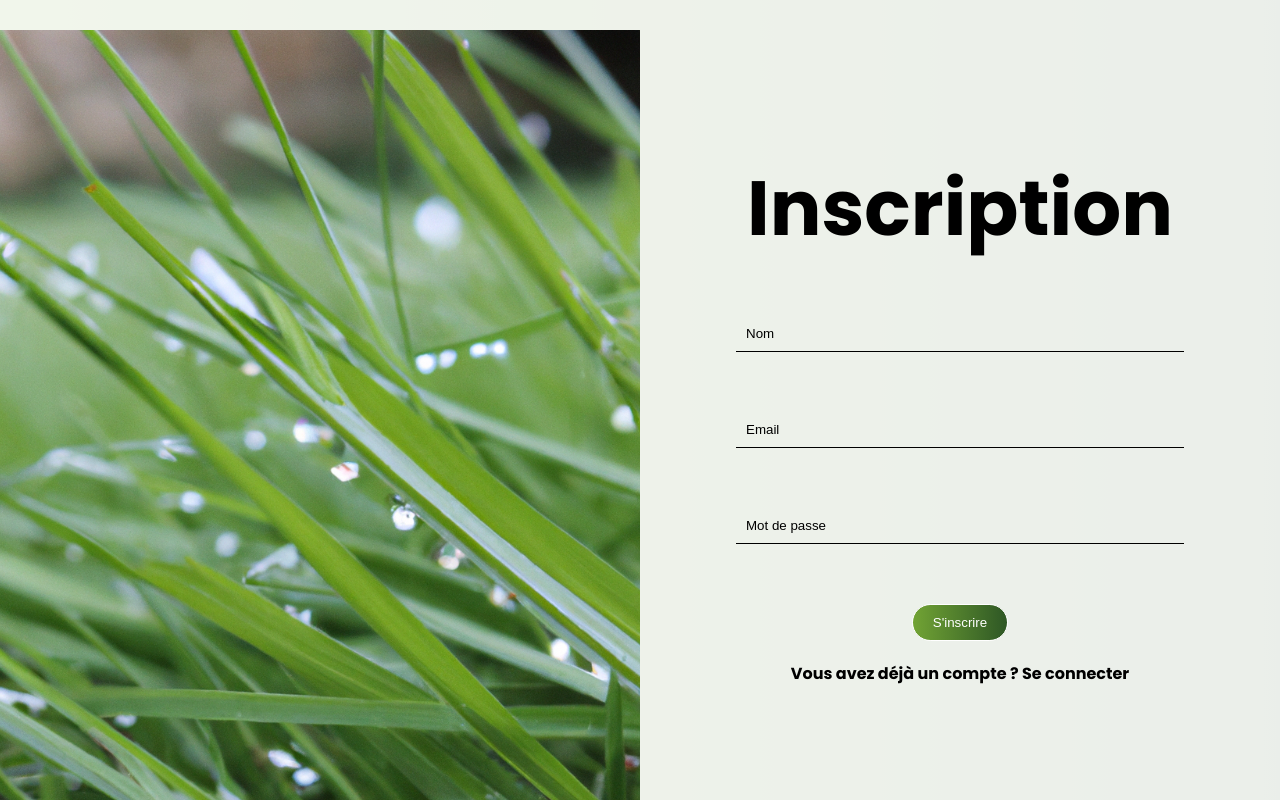
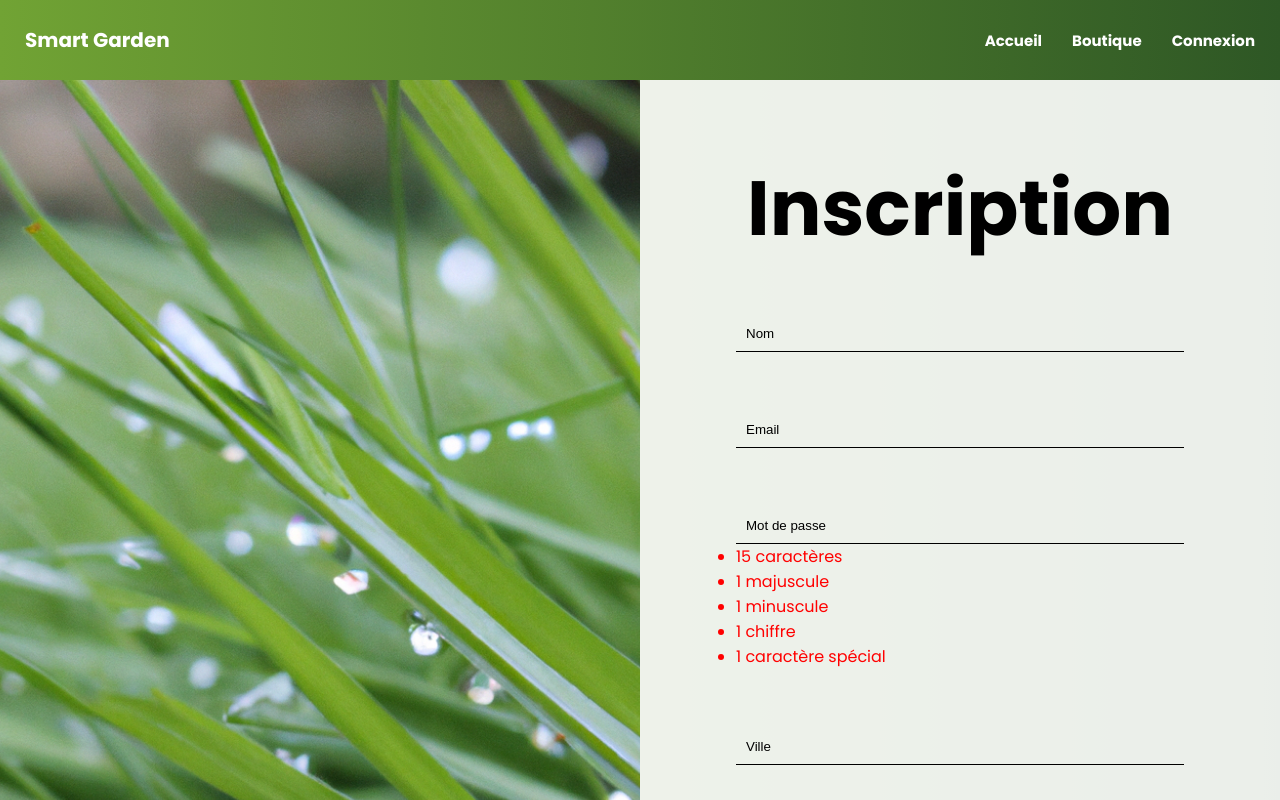
Before and after one commit to itsme-Alex/smartgarden-next-app, a Next.js app: page /register in a window 1280 px wide. Shown: the top 800 px of the page. Built offline with nearby package versions, Linux system fonts and the light colour scheme; no server answers.

Commit message:
feat(app): adding psw requirements

```diff
--- a/app/layout.js
+++ b/app/layout.js
@@ -1,9 +1,16 @@
 import { ConnectedProvider } from "@context/ConnectedContext";
 import "../styles/globals.scss";
+//import Head from "next/head";
 
 export default function RootLayout({ children }) {
   return (
     <html lang="fr">
+      <meta
+        name="description"
+        content="Une description brève et pertinente du site  Smart garden."
+      />
+      <title> Smart garden, une application pour arroser mieux</title>
+
       <ConnectedProvider>
         <body>{children}</body>
       </ConnectedProvider>
--- a/app/register/page.js
+++ b/app/register/page.js
@@ -10,6 +10,13 @@ import profilePic from "../../public/images/herbe.png";
 export default function Register() {
   const [email, setEmail] = useState("");
   const [password, setPassword] = useState("");
+  const [passwordValidations, setPasswordValidations] = useState({
+    minLength: false,
+    upperCase: false,
+    lowerCase: false,
+    number: false,
+    specialChar: false,
+  });
 
   const handleSubmit = async (e) => {
     e.preventDefault();
@@ -19,7 +26,6 @@ export default function Register() {
       password: password,
     };
     // TODO : ajouter la ville et coordonnées GPS
-    //TODO:ajouter les password requirements
     //TODO: se connecter automatiquement apres l'inscription
     try {
       const res = await fetch("http://127.0.0.1:8080/api/users", {
@@ -39,9 +45,22 @@ export default function Register() {
     }
   };
 
+  const handlePasswordChange = (e) => {
+    const value = e.target.value;
+    setPassword(e.target.value);
+
+    setPasswordValidations({
+      minLength: value.length >= 15,
+      upperCase: /[A-Z]/.test(value),
+      lowerCase: /[a-z]/.test(value),
+      number: /\d/.test(value),
+      specialChar: /[!@#$%^&*()_+\-=\[\]{};':"\\|,.<>\/?]+/.test(value),
+    });
+  };
+
   return (
     <div>
-      {/* <Navigation2 /> */}
+      <Navigation2 />
       <div className={styles.container}>
         <Image src={profilePic} alt="grass pictures" className={styles.image} />
         <div>
@@ -65,8 +84,38 @@ export default function Register() {
                 className={styles.input}
                 placeholder="Mot de passe"
                 value={password}
-                onChange={(e) => setPassword(e.target.value)}
+                onChange={handlePasswordChange}
               />
+              <ul className={styles.passwordRequirements}>
+                <li
+                  className={passwordValidations.minLength ? styles.valid : ""}
+                >
+                  15 caractères
+                </li>
+                <li
+                  className={passwordValidations.upperCase ? styles.valid : ""}
+                >
+                  1 majuscule
+                </li>
+                <li
+                  className={passwordValidations.lowerCase ? styles.valid : ""}
+                >
+                  1 minuscule
+                </li>
+                <li className={passwordValidations.number ? styles.valid : ""}>
+                  1 chiffre
+                </li>
+                <li
+                  className={
+                    passwordValidations.specialChar ? styles.valid : ""
+                  }
+                >
+                  1 caractère spécial
+                </li>
+              </ul>
+            </div>
+            <div className={styles.inputGroup}>
+              <input type="text" className={styles.input} placeholder="Ville" />
             </div>
             <button type="submit" className={styles.button}>
               S'inscrire
--- a/styles/authenticate/authenticate.module.scss
+++ b/styles/authenticate/authenticate.module.scss
@@ -2,7 +2,7 @@
   display: flex;
   flex-direction: row;
   width: 100vw;
-  height: 100vh;
+  height: 1000px;
   color: black;
   background-color: rgba(255, 255, 255, 0.9);
   overflow: hidden;
@@ -12,7 +12,7 @@
 .image {
   margin-top: 30px;
   width: 50vw;
-  height: 100vh;
+  height: 1000px;
   object-fit: cover;
 }
 
@@ -55,7 +55,11 @@
 
 .button {
   display: inline-block;
-  background: linear-gradient(to right, rgb(var(--background-end-rgb)), rgb(var(--background-start-rgb)));
+  background: linear-gradient(
+    to right,
+    rgb(var(--background-end-rgb)),
+    rgb(var(--background-start-rgb))
+  );
   color: rgb(255, 255, 255);
   padding: 10px 20px;
   border: solid 1px rgb(255, 255, 255);
@@ -82,6 +86,14 @@
     }
   }
 }
+.passwordRequirements {
+  font-family: "Poppins-Regular";
+  color: rgb(255, 0, 0);
+
+  .valid {
+    display: none;
+  }
+}
 
 @media (max-width: 768px) {
   .container {
```
Lines whose indentation alone changed are shown as unchanged.
